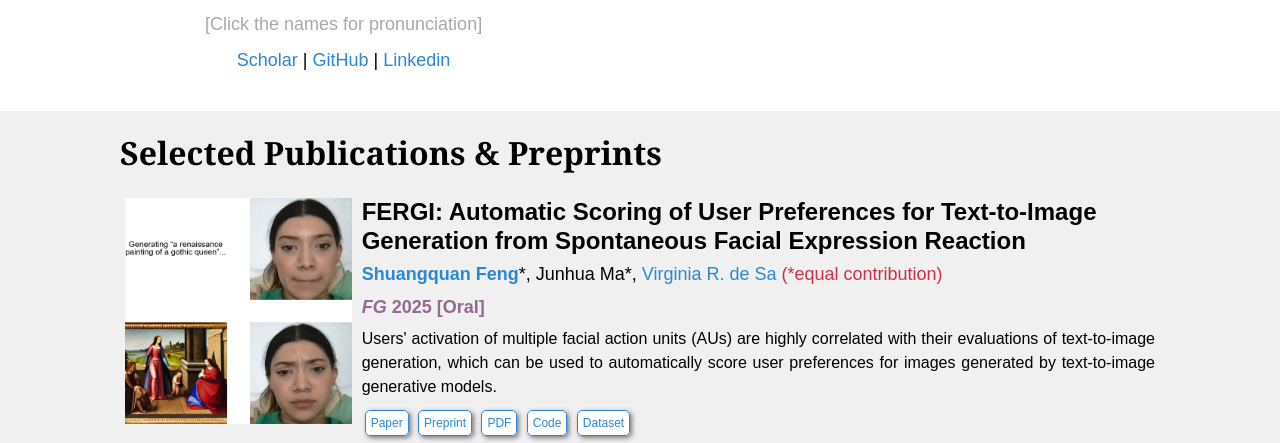
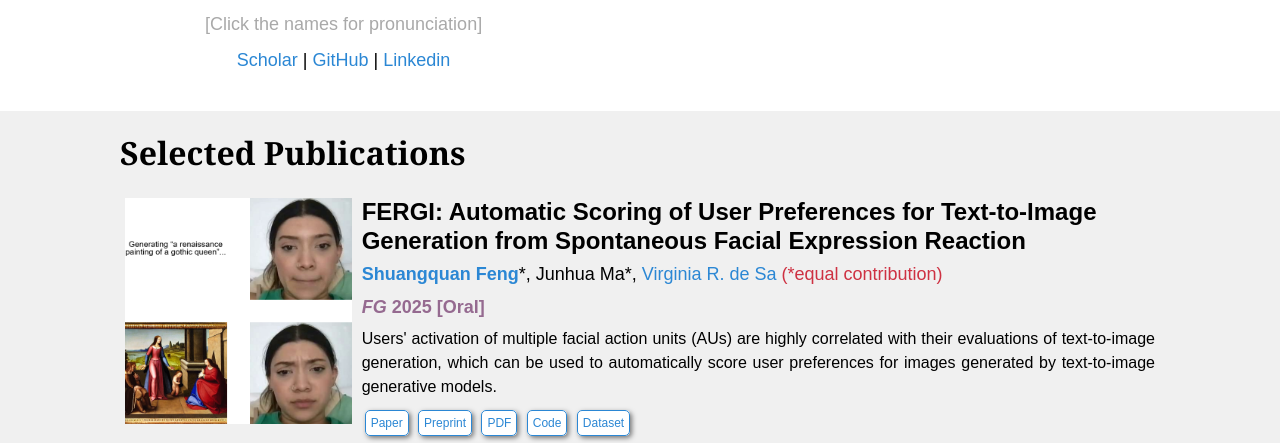
Before and after one commit to ShuangquanFeng/shuangquanfeng.github.io, a plain HTML site: page index.html in a window 1280 px wide. Shown: the part 372-815 px from the top of the page. Drawn offline with Linux system fonts and the light colour scheme; a web font is replaced by a local one.

Commit message:
Change section title to Selected Publications only

```diff
--- a/index.html
+++ b/index.html
@@ -173,7 +173,7 @@
     <section class="graySection">
         <div class="publications">
             <div class="sectionTitle">
-                Selected Publications & Preprints
+                Selected Publications
             </div>
 
             <div class="publication">
```
